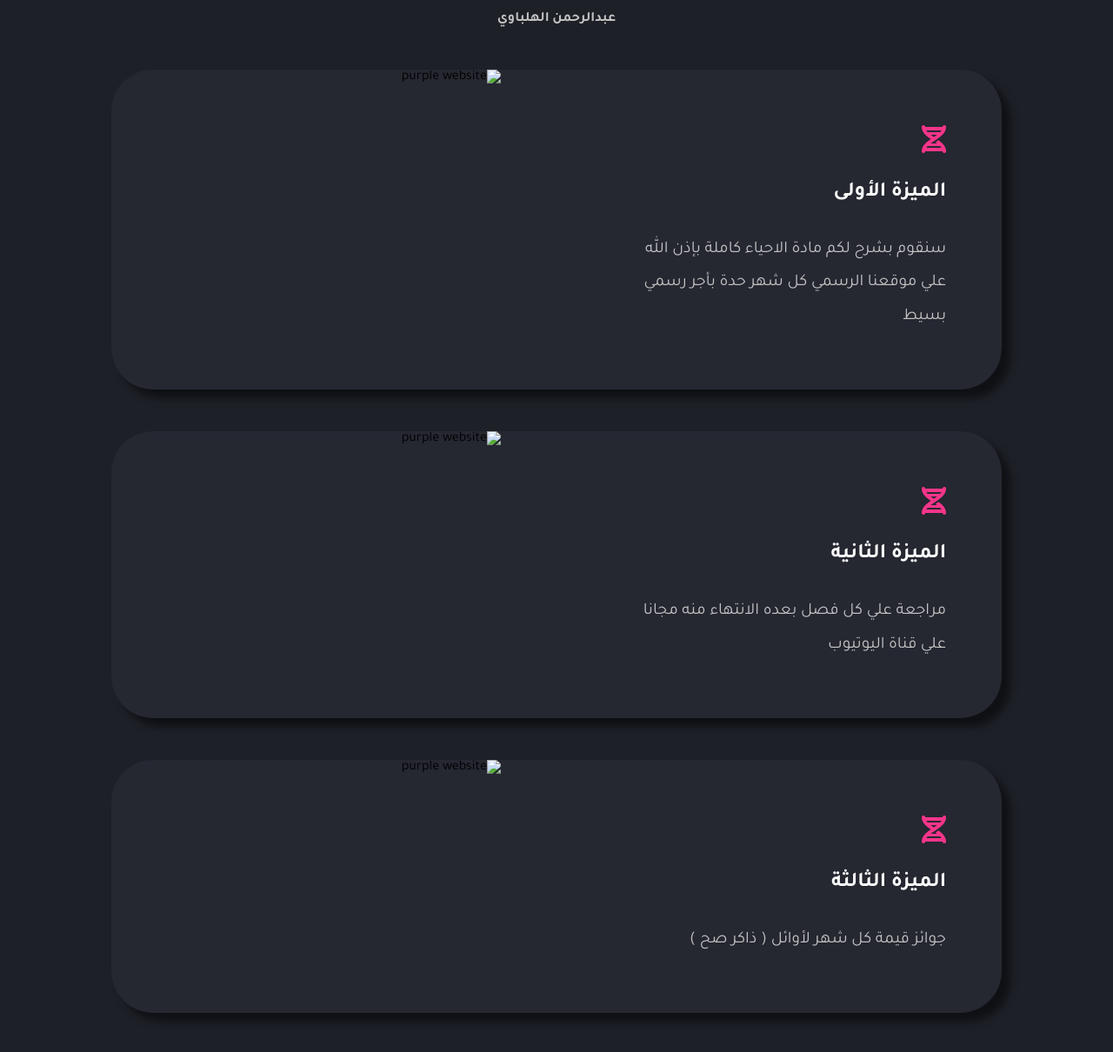
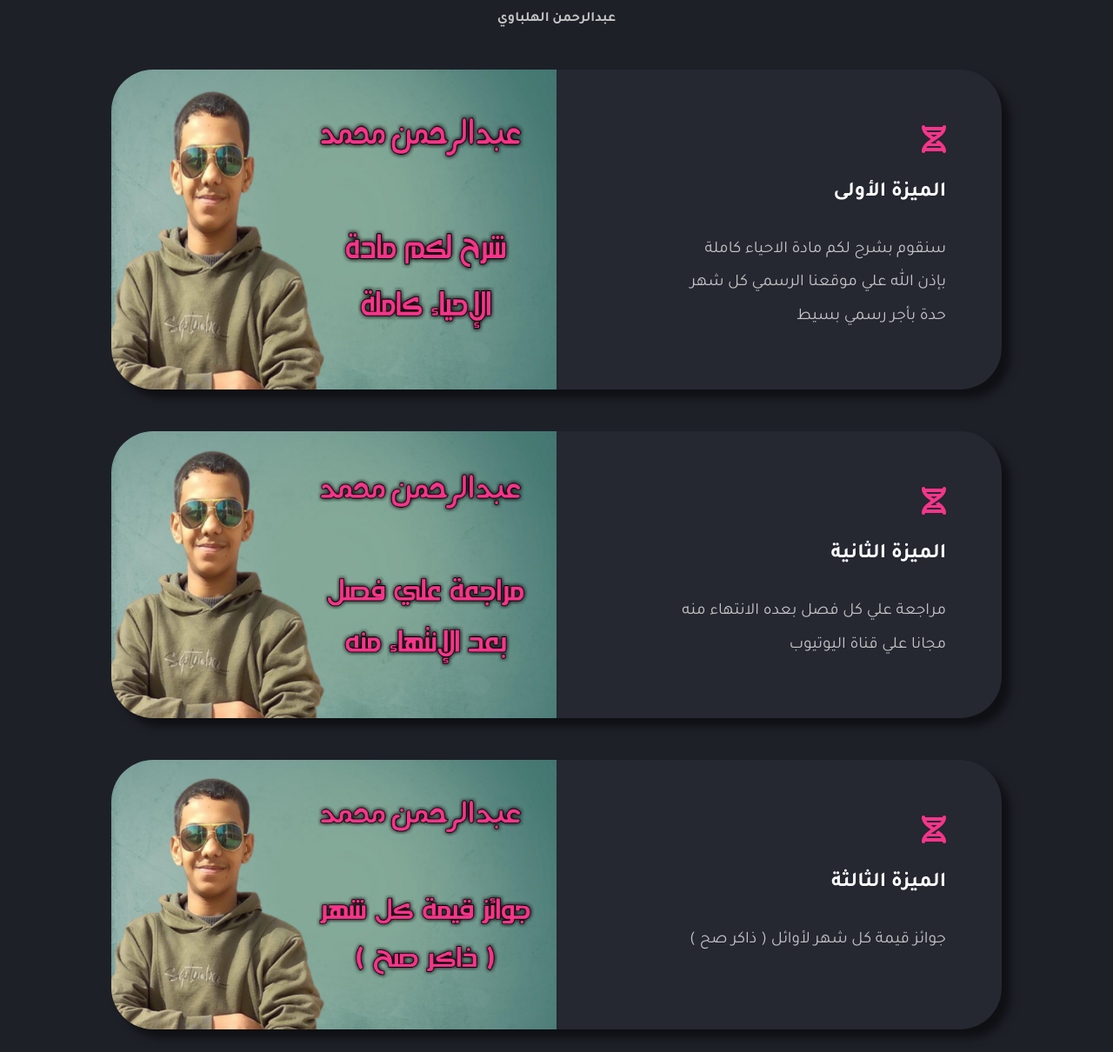
Before and after one commit to abdo3mahmmed/Abdelrahman-mahmmed, a plain HTML site: page index.html in a window 1280 px wide. Shown: the part 601-1811 px from the top of the page at 87% size. Drawn offline with Linux system fonts and the light colour scheme.

Commit message:
Update index.html

```diff
--- a/index.html
+++ b/index.html
@@ -57,7 +57,7 @@
 
               </p>
             </div>
-            <img src="Image/image1.png" alt="purple website" />
+            <img src="image1.png" alt="purple website" />
           </div>
           <div class="feature">
             <div class="content">
@@ -67,7 +67,7 @@
                 مراجعة علي كل فصل بعده الانتهاء منه مجانا علي قناة اليوتيوب
               </p>
             </div>
-            <img src="Image/image2.png" alt="purple website" />
+            <img src="image2.png" alt="purple website" />
           </div>
            <div class="feature">
             <div class="content">
@@ -77,7 +77,7 @@
                 جوائز قيمة كل شهر لأوائل ( ذاكر صح )
               </p>
             </div>
-            <img src="Image/image3.png" alt="purple website" />
+            <img src="image3.png" alt="purple website" />
           </div>
           <div class="feature">
             <div class="content">
@@ -87,7 +87,7 @@
                 حل أسئلة كتاب الامتحان والتفوق كاملا كل أسبوع فيديو حل عن ما تم أخده في الأسبوع الحالي وسيكون امتحان كل أسبوع شامل ما تم الدراسة والجوائز عليها
               </p>
             </div>
-            <img src="Image/image4.png" alt="purple website" />
+            <img src="image4.png" alt="purple website" />
           </div>
         </div>
       </div>
```
